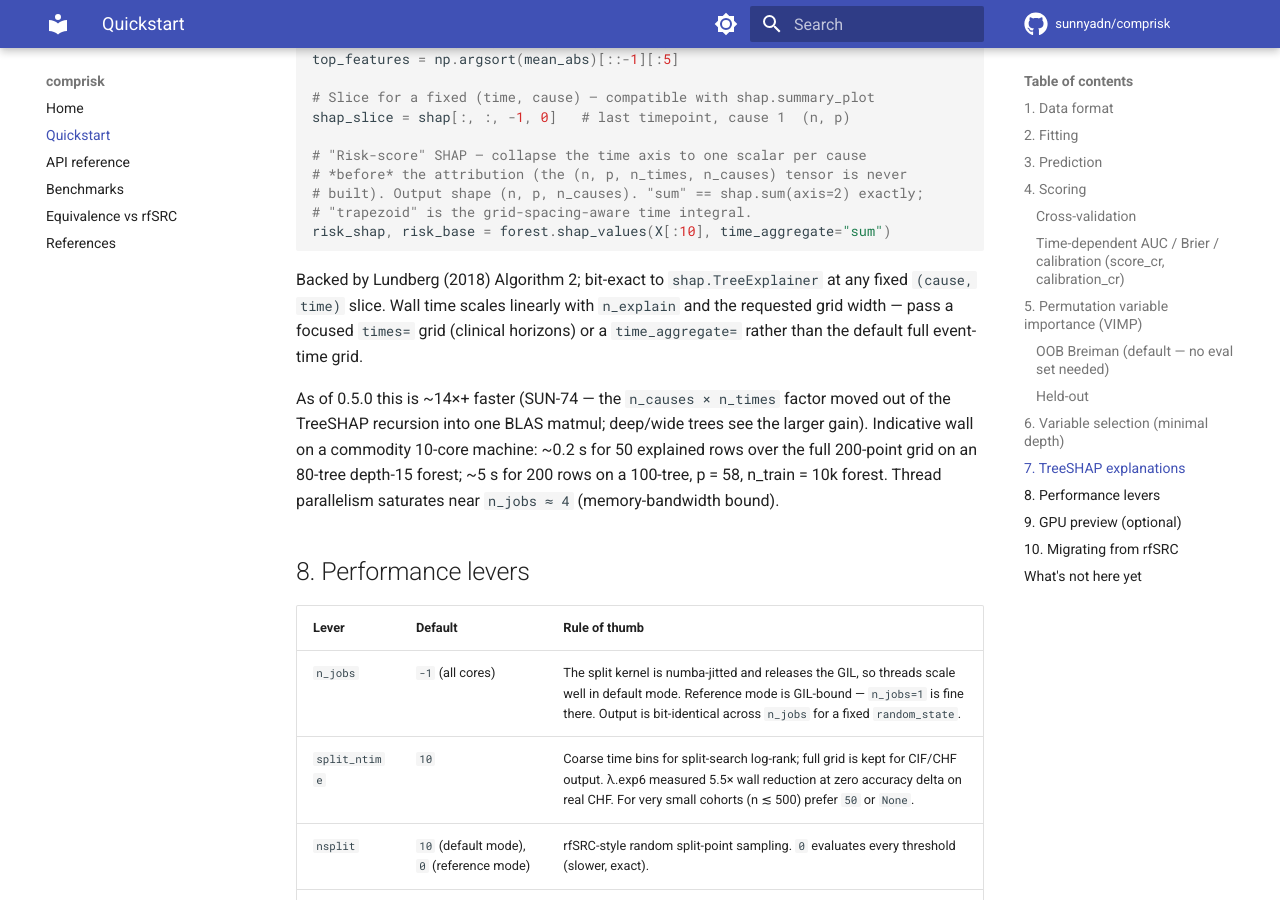
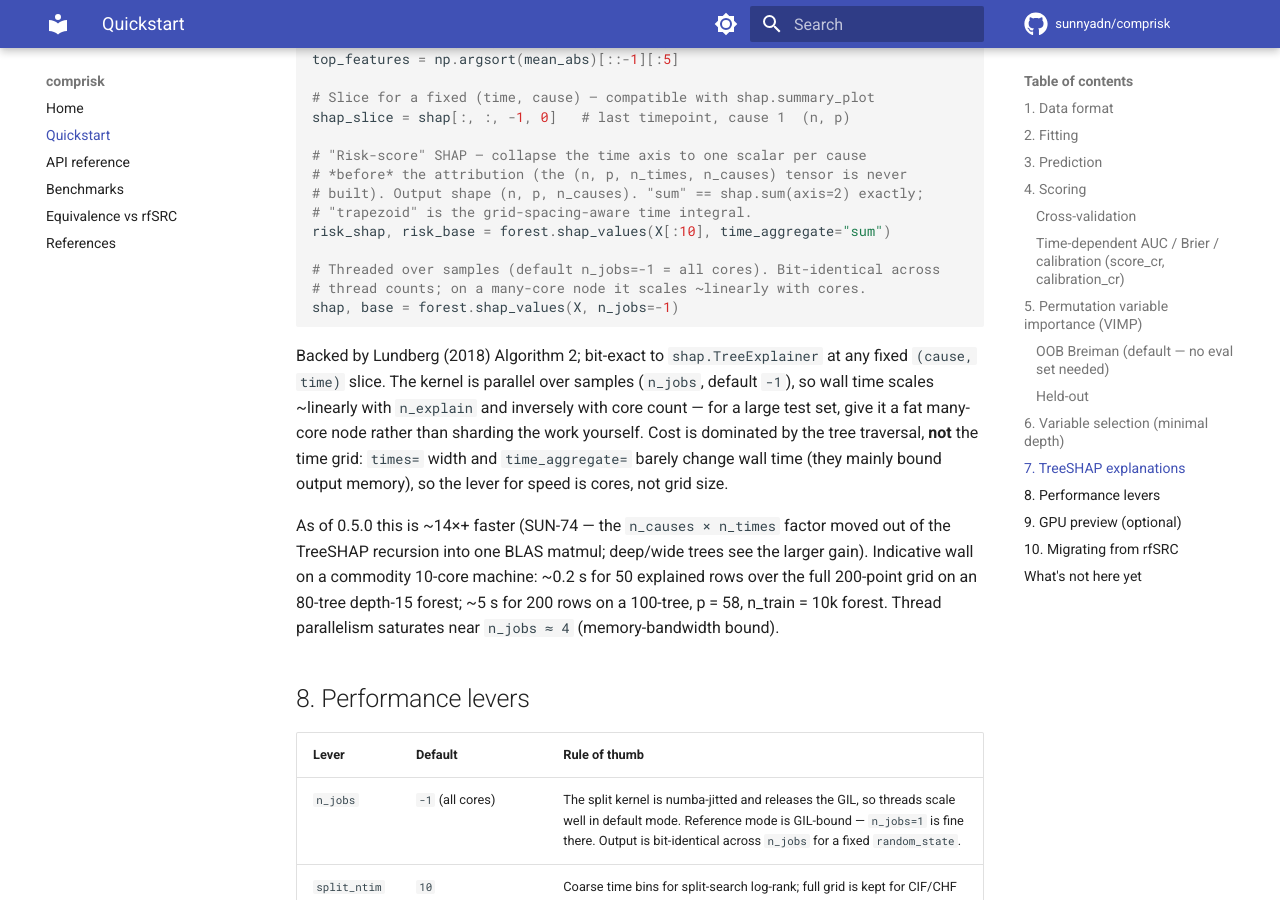
Before and after one commit to sunnyadn/comprisk, an MkDocs documentation site: the page built from docs/quickstart.md, in a window 1280 px wide and 900 px high, scrolled down 6439 px. Built offline with MkDocs 1.6.1 and Material for MkDocs 9.7.7, drawn with Linux system fonts in a browser that asks for light colours; comment, search, counter and statistics services are not loaded.

Commit message:
docs(shap): update for parallel-over-samples kernel + n_jobs
- _shap.py module docstring described the retired W+matmul design; rewrite to
  the iterative explicit-stack prange-over-samples kernel.
- quickstart §7: add n_jobs example; correct the perf note — cost is
  traversal-bound (cores are the lever), not grid-width-bound.

````diff
--- a/docs/quickstart.md
+++ b/docs/quickstart.md
@@ -312,13 +312,20 @@ shap_slice = shap[:, :, -1, 0]   # last timepoint, cause 1  (n, p)
 # built). Output shape (n, p, n_causes). "sum" == shap.sum(axis=2) exactly;
 # "trapezoid" is the grid-spacing-aware time integral.
 risk_shap, risk_base = forest.shap_values(X[:10], time_aggregate="sum")
+
+# Threaded over samples (default n_jobs=-1 = all cores). Bit-identical across
+# thread counts; on a many-core node it scales ~linearly with cores.
+shap, base = forest.shap_values(X, n_jobs=-1)
 ```
 
 Backed by Lundberg (2018) Algorithm 2; bit-exact to ``shap.TreeExplainer``
-at any fixed ``(cause, time)`` slice. Wall time scales linearly with
-``n_explain`` and the requested grid width — pass a focused ``times=`` grid
-(clinical horizons) or a ``time_aggregate=`` rather than the default full
-event-time grid.
+at any fixed ``(cause, time)`` slice. The kernel is parallel over samples
+(``n_jobs``, default ``-1``), so wall time scales ~linearly with ``n_explain``
+and inversely with core count — for a large test set, give it a fat
+many-core node rather than sharding the work yourself. Cost is dominated by
+the tree traversal, **not** the time grid: ``times=`` width and
+``time_aggregate=`` barely change wall time (they mainly bound output memory),
+so the lever for speed is cores, not grid size.
 
 As of 0.5.0 this is ~14×+ faster (SUN-74 — the ``n_causes × n_times`` factor
 moved out of the TreeSHAP recursion into one BLAS matmul; deep/wide trees see
````
Also changed, not shown: 1 other file.
